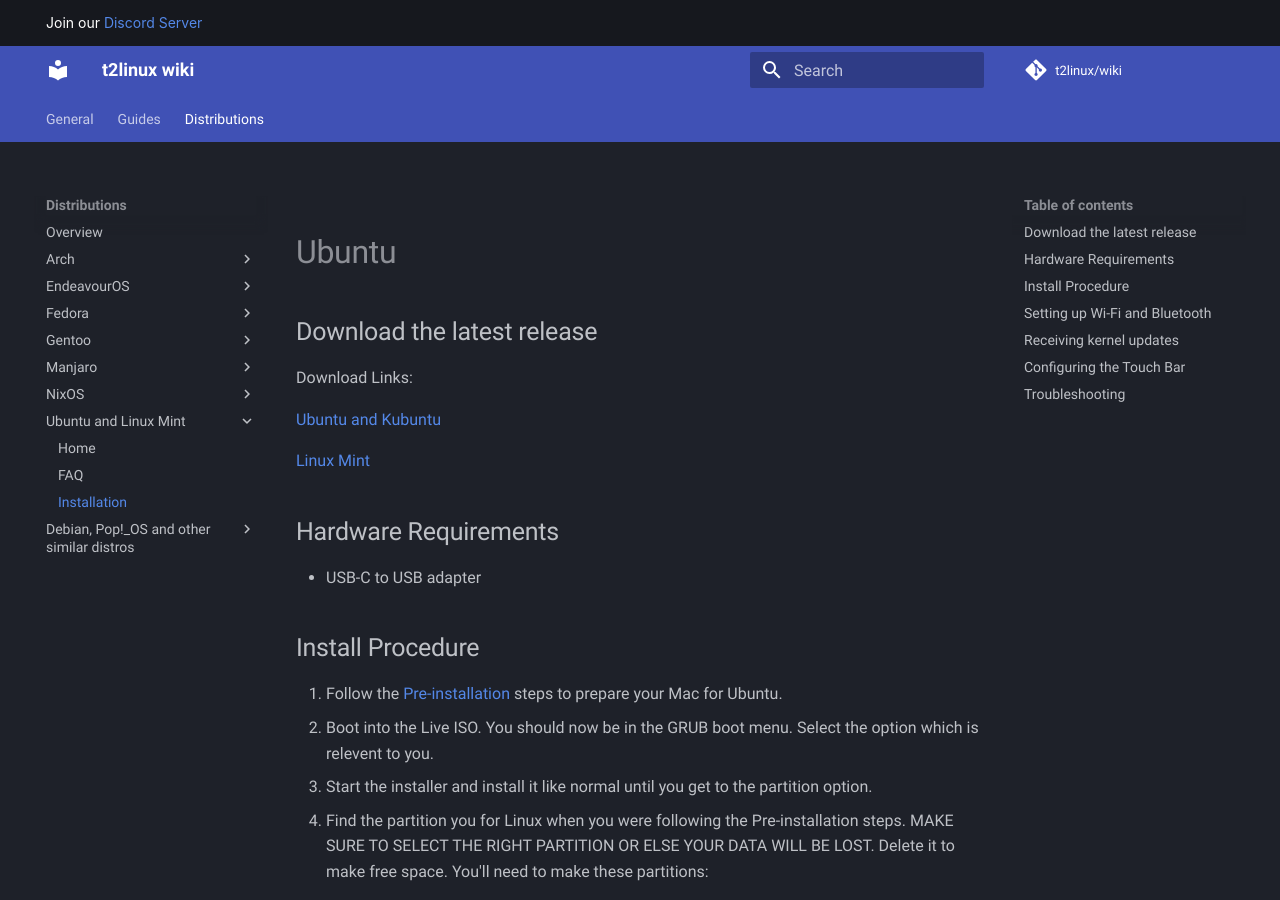
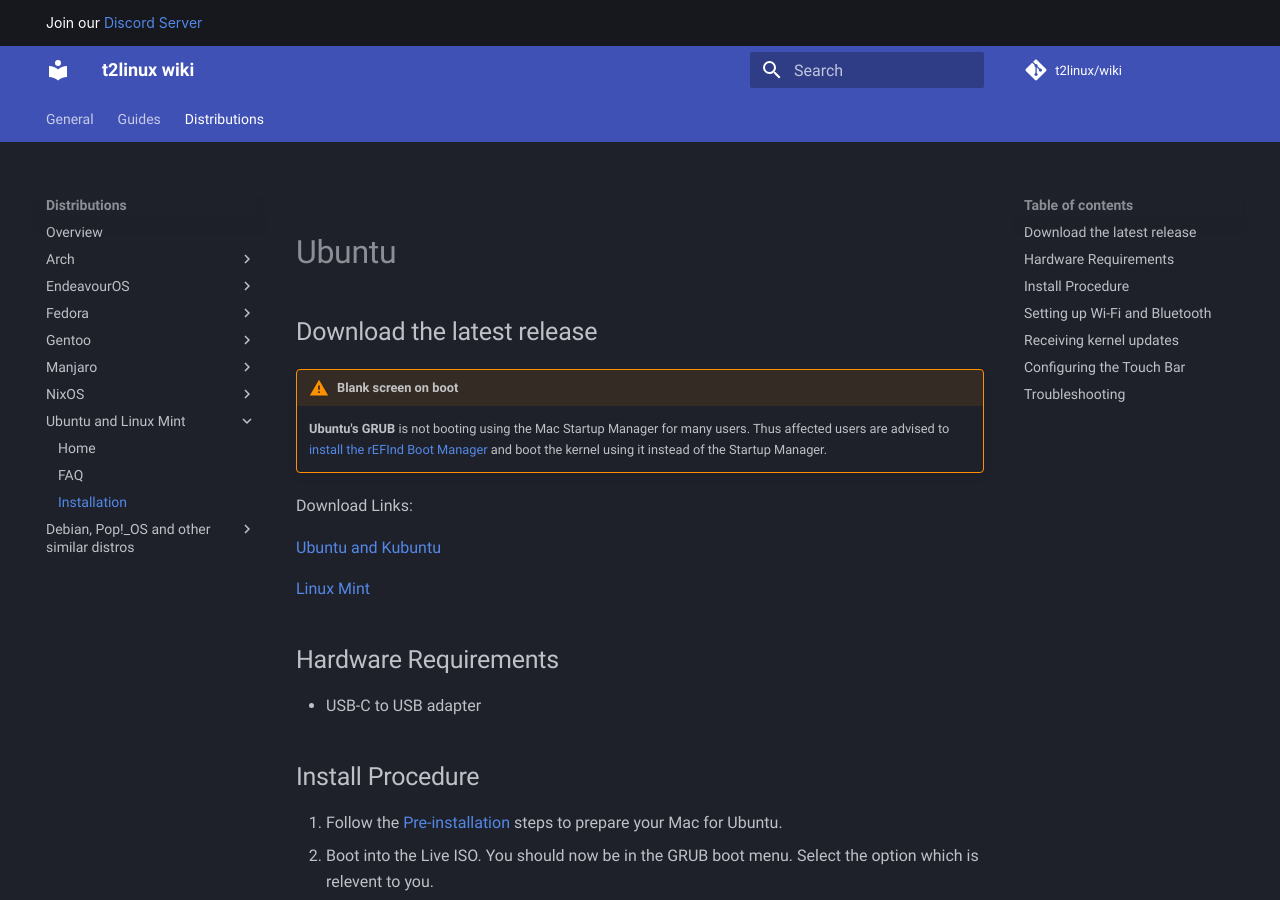
Before and after one commit to t2linux/wiki, an MkDocs documentation site: the page built from docs/distributions/ubuntu/installation.md, in a window 1280 px wide and 900 px high. Built offline with MkDocs 1.6.1 and Material for MkDocs 9.7.7, drawn with Linux system fonts in a browser that asks for light colours; comment, search, counter and statistics services are not loaded.

Commit message:
Ubuntu: Add back refind instructions

```diff
--- a/docs/distributions/ubuntu/installation.md
+++ b/docs/distributions/ubuntu/installation.md
@@ -1,6 +1,9 @@
 # Ubuntu
 
 ## Download the latest release
+
+!!! Warning "Blank screen on boot"
+    **Ubuntu's GRUB** is not booting using the Mac Startup Manager for many users. Thus affected users are advised to [install the rEFInd Boot Manager](https://wiki.t2linux.org/guides/refind/) and boot the kernel using it instead of the Startup Manager.
 
 Download Links:
 
```
